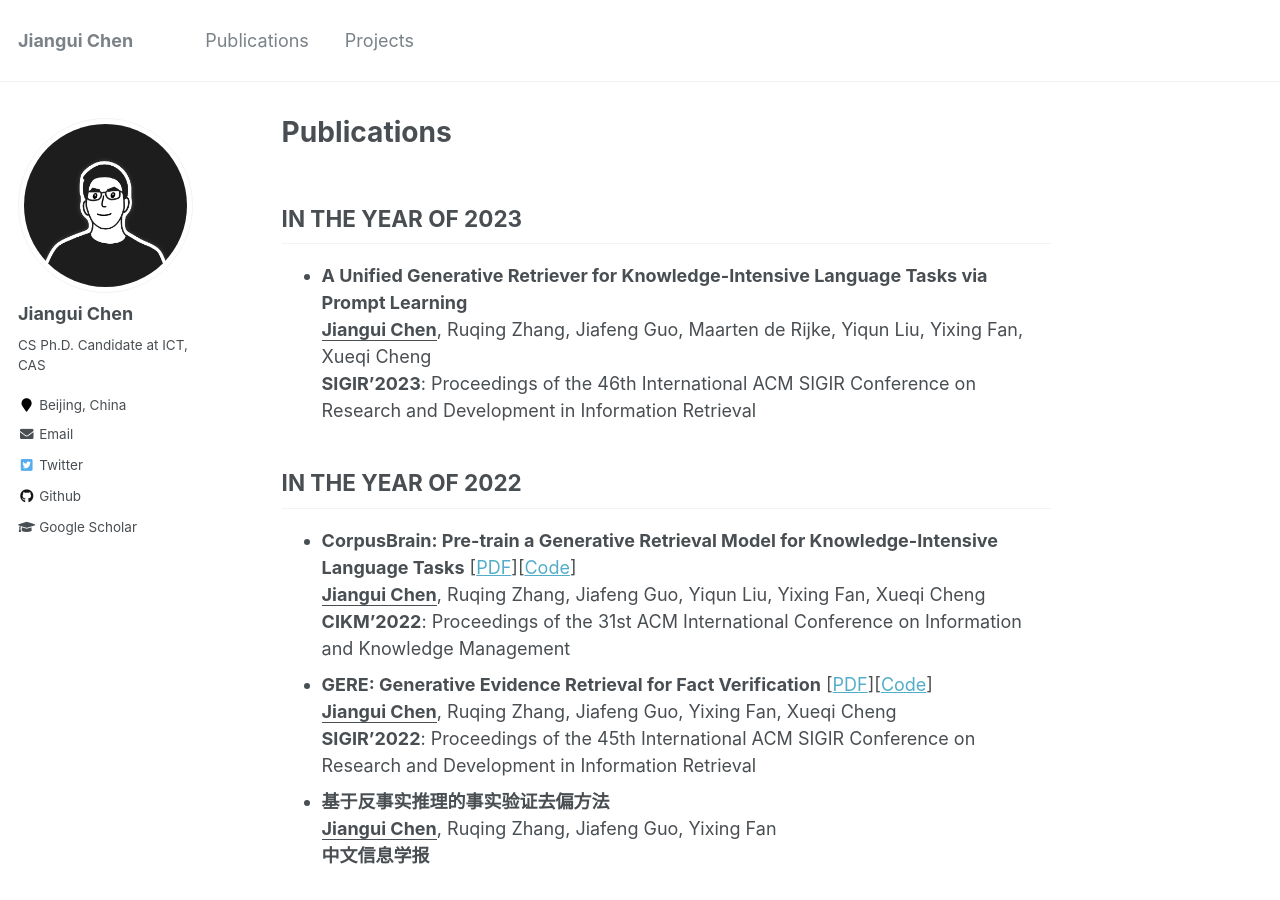
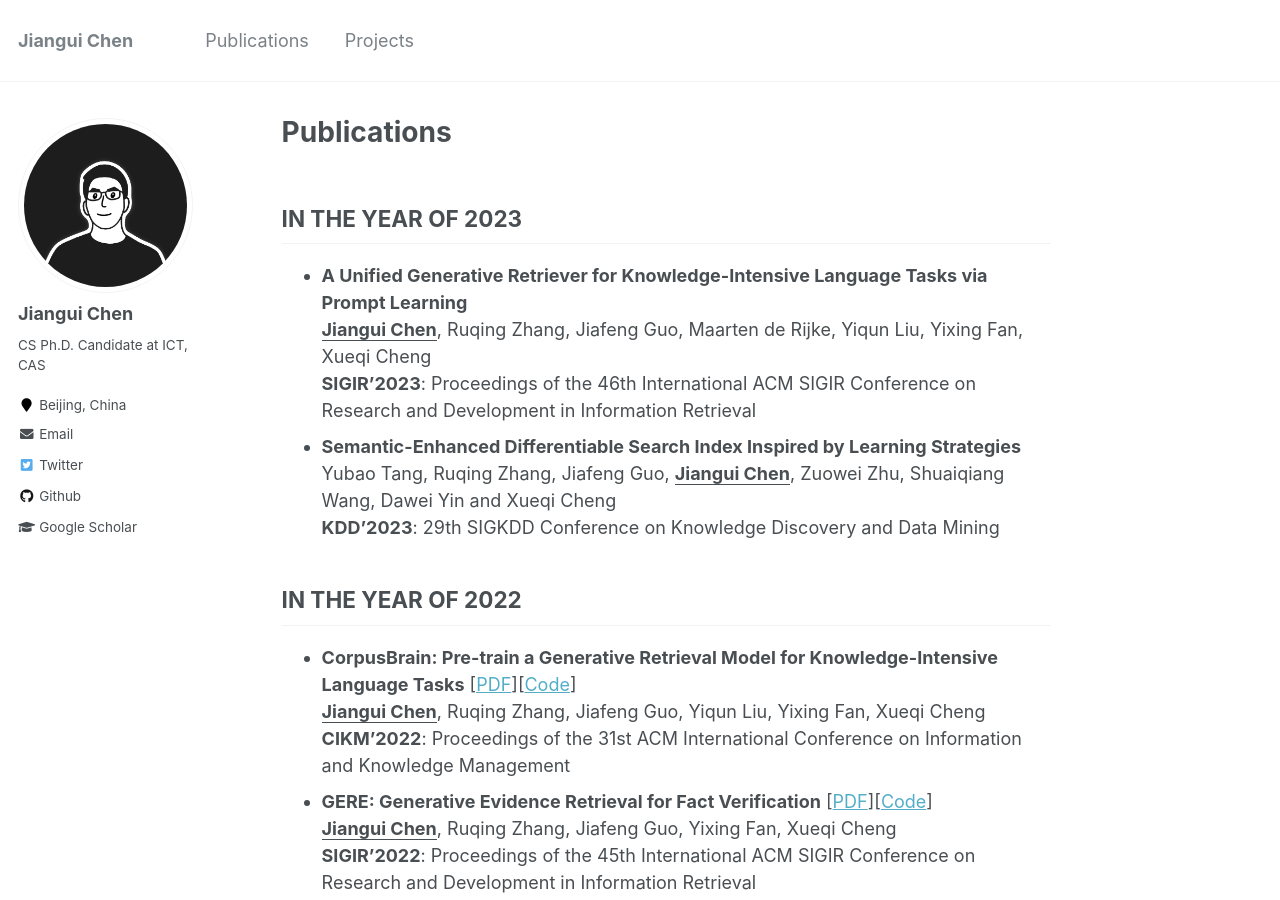
Before and after one commit to Chriskuei/chriskuei.github.io, a Jekyll site: the page built from _pages/publications.md, in a window 1280 px wide and 900 px high. Built offline with Jekyll 4.4.1, drawn with Linux system fonts in a browser that asks for light colours.

Commit message:
Update publications.md

```diff
--- a/_pages/publications.md
+++ b/_pages/publications.md
@@ -12,6 +12,9 @@ IN THE YEAR OF 2023
 - **A Unified Generative Retriever for Knowledge-Intensive Language Tasks via Prompt Learning** <br>
 <ins>**Jiangui Chen**</ins>, Ruqing Zhang, Jiafeng Guo, Maarten de Rijke, Yiqun Liu, Yixing Fan, Xueqi Cheng <br>
 **SIGIR'2023**: Proceedings of the 46th International ACM SIGIR Conference on Research and Development in Information Retrieval
+- **Semantic-Enhanced Differentiable Search Index Inspired by Learning Strategies** <br>
+Yubao Tang, Ruqing Zhang, Jiafeng Guo, <ins>**Jiangui Chen**</ins>, Zuowei Zhu, Shuaiqiang Wang, Dawei Yin and Xueqi Cheng  <br>
+**KDD'2023**: 29th SIGKDD Conference on Knowledge Discovery and Data Mining
 
 IN THE YEAR OF 2022
 ------
```
